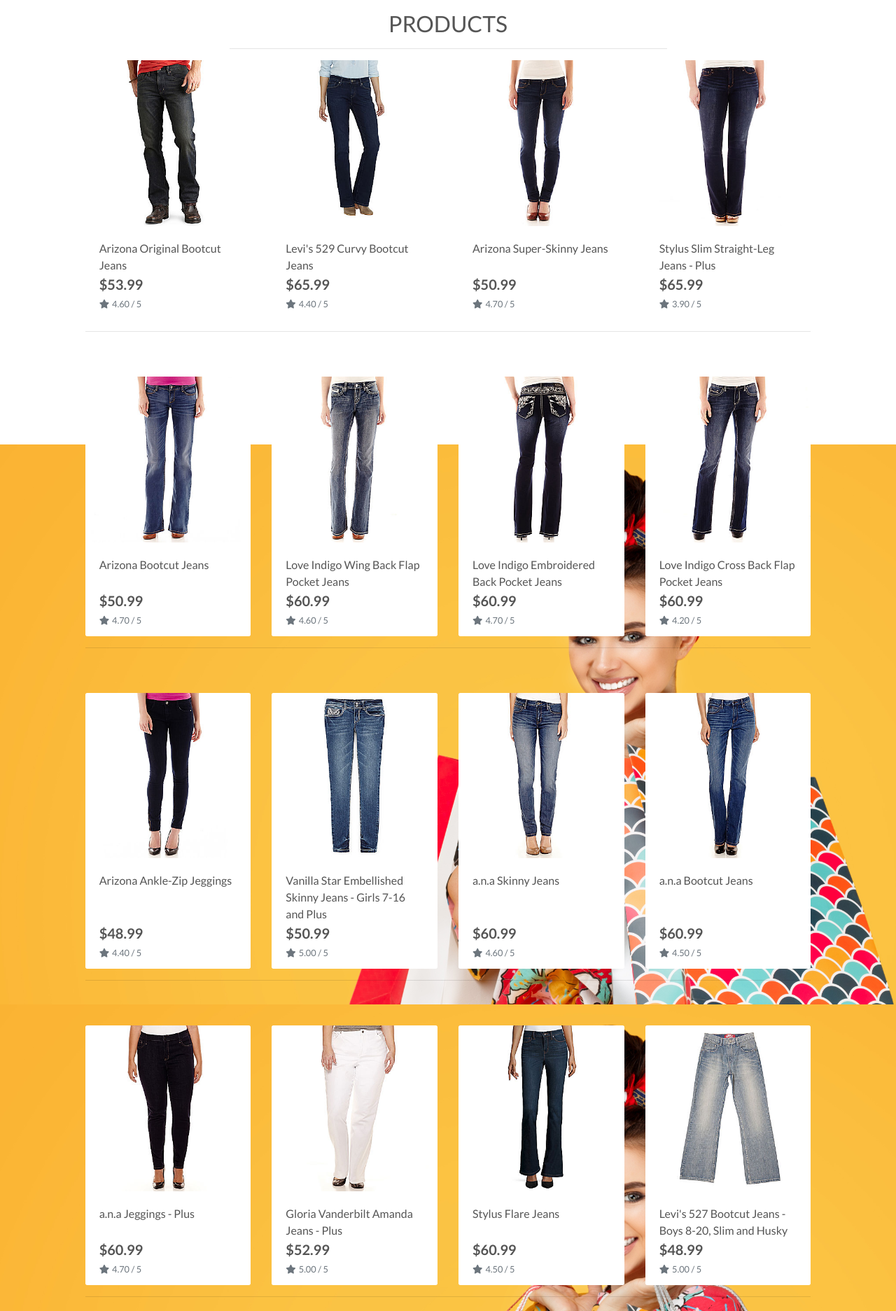
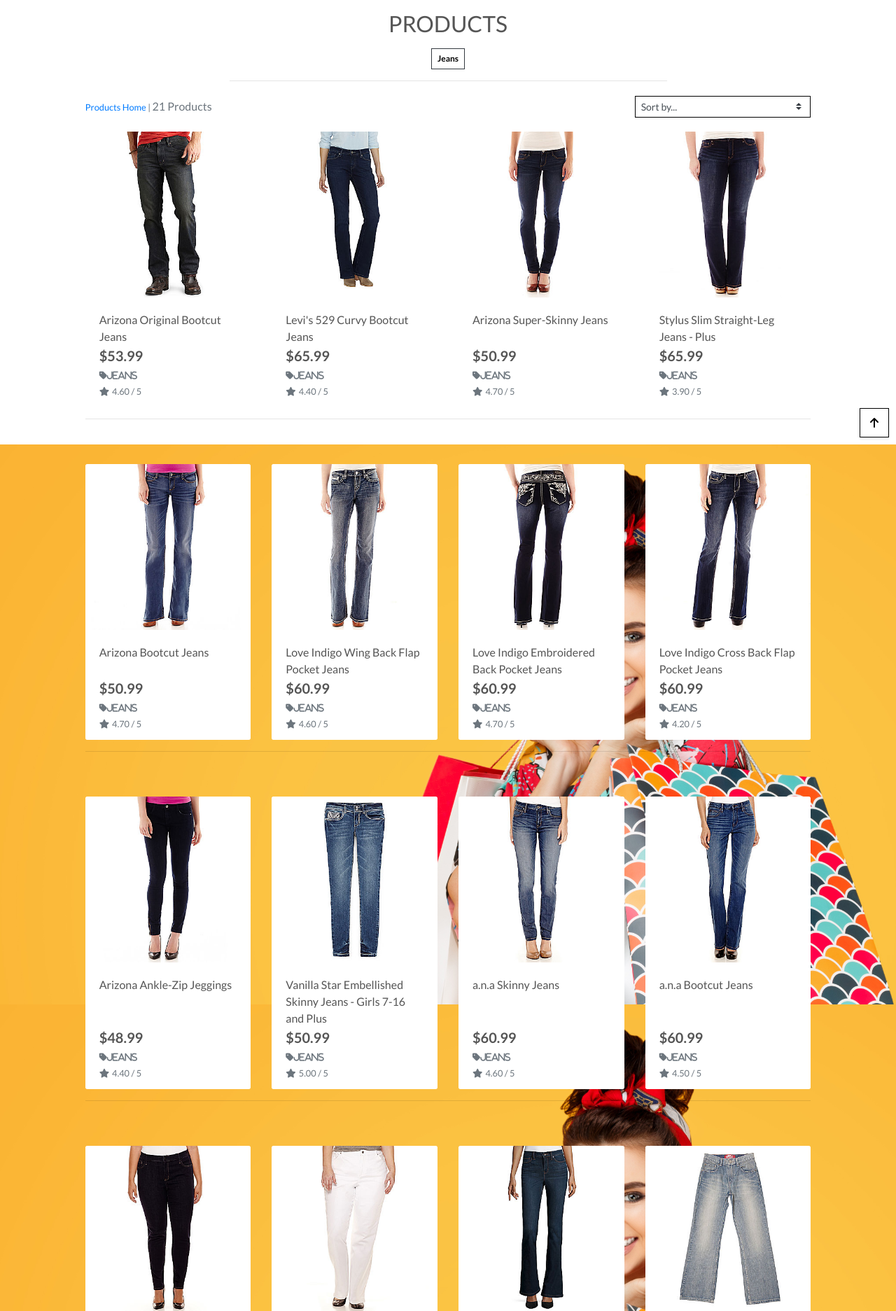
Before and after one commit to WorkingEdge/jc_bout_ado_1, a Django app: page /products/?category=jeans in a window 1280 px wide. Shown: the part 165-2038 px from the top of the page at 70% size. Run offline with Django 3.2, Linux system fonts and the light colour scheme; data comes from the database, SQL or seed files in the repository; some libraries are stand-ins or nearby versions.

Commit message:
Finish sorting vids

```diff
--- a/products/templates/products/products.html
+++ b/products/templates/products/products.html
@@ -15,12 +15,42 @@
     <div class="row">
         <div class="col text-center mt-3">
             <h2 class="logo-font">Products</h2>
+            {% for c in current_categories %}
+                    <a class="category-badge text-decoration-none" href="{% url 'products' %}?category={{ c.name }}">
+                        <span class="p-2 mt-2 badge badge-white text-black rounded-0 border border-dark">{{ c.friendly_name }}</span>
+                    </a>
+                {% endfor %}
             <hr class="w-50 mb-1">
         </div>
     </div>
     <div class="row">
         <div class="product-container col-10 offset-1">
-            <div class="row mt-1 mb-2"></div>
+            <div class="row mt-1 mb-2">
+                <div class="col-12 col-md-6 my-auto order-md-last d-flex justify-content-center justify-content-md-end">
+                    <div class="sort-select-wrapper w-50">
+                        <select id="sort-selector" class="custom-select custom-select-sm rounded-0 border border-{% if current_sorting != 'None_None' %}info{% else %}black{% endif %}">
+                            <option value="reset" {% if current_sorting == 'None_None' %}selected{% endif %}>Sort by...</option>
+                            <option value="price_asc" {% if current_sorting == 'price_asc' %}selected{% endif %}>Price (low to high)</option>
+                            <option value="price_desc" {% if current_sorting == 'price_desc' %}selected{% endif %}>Price (high to low)</option>
+                            <option value="rating_asc" {% if current_sorting == 'rating_asc' %}selected{% endif %}>Rating (low to high)</option>
+                            <option value="rating_desc" {% if current_sorting == 'rating_desc' %}selected{% endif %}>Rating (high to low)</option>
+                            <option value="name_asc" {% if current_sorting == 'name_asc' %}selected{% endif %}>Name (A-Z)</option>
+                            <option value="name_desc" {% if current_sorting == 'name_desc' %}selected{% endif %}>Name (Z-A)</option>
+                            <option value="category_asc" {% if current_sorting == 'category_asc' %}selected{% endif %}>Category (A-Z)</option>
+                            <option value="category_desc" {% if current_sorting == 'category_desc' %}selected{% endif %}>Category (Z-A)</option>
+                        </select>
+                    </div>
+                </div>
+                <div class="col-12 col-md-6 order-md-first">
+                    <p class="text-muted mt-3 text-center text-md-left">
+                        {% if search_term or current_categories or current_sorting != 'None_None' %}
+                            <span class="small"><a href="{% url 'products' %}">Products Home</a> | </span>
+                        {% endif %}
+                        {{ products|length }} Products{% if search_term %} found for <strong>"{{ search_term }}"</strong>{% endif %}
+                    </p>
+                </div>
+
+            </div>
             <div class="row">
                 {% for product in products %}
                 <div class="col-sm-6 col-md-6 col-lg-4 col-xl-3">
@@ -41,6 +71,13 @@
                             <div class="row">
                                 <div class="col">
                                     <p class="lead mb-0 text-left font-weight-bold">${{ product.price }}</p>
+                                    {% if product.category %}
+                                        <p class="small mt-1 mb-0">
+                                            <a class="text-muted" href="{% url 'products' %}?category={{ product.category.name }}">
+                                                <i class="fas fa-tag mr-2">{{ product.category.friendly_name }}</i>
+                                            </a>
+                                        </p>
+                                    {% endif %}
                                     {% if product.rating %}
                                         <small class="text-muted"><i class="fas fa-star mr-1"></i>{{ product.rating }} / 5</small>
                                     {% else %}
@@ -76,5 +113,40 @@
         </div>
     </div>
 </div>
+<div class="btt-button shadow-sm rounded-0 border border-black">
+    <a class="btt-link d-flex h-100">
+        <i class="fas fa-arrow-up text-black mx-auto my-auto"></i>
+    </a>
+</div>
+{% endblock %}
+{% block postloadjs %}
+    {{ block.super }}
+    <script type="text/javascript">
+		$('.btt-link').click(function(e) {
+			window.scrollTo(0,0)
+		})
+	</script>
 
+    <script type="text/javascript">
+        $('#sort-selector').change(function() {
+            var selector = $(this);
+            var currentUrl = new URL(window.location);
+
+            var selectedVal = selector.val();
+            if(selectedVal != "reset"){
+                var sort = selectedVal.split("_")[0];
+                var direction = selectedVal.split("_")[1];
+
+                currentUrl.searchParams.set("sort", sort);
+                currentUrl.searchParams.set("direction", direction);
+
+                window.location.replace(currentUrl);
+            } else {
+                currentUrl.searchParams.delete("sort");
+                currentUrl.searchParams.delete("direction");
+
+                window.location.replace(currentUrl);
+            }
+        })
+    </script>
 {% endblock %}
--- a/products/views.py
+++ b/products/views.py
@@ -1,6 +1,7 @@
 from django.shortcuts import render, redirect, reverse, get_object_or_404
 from django.contrib import messages
 from django.db.models import Q # read the django query docs re 'Q'
+from django.db.models.functions import Lower #Needed to lower case the name in all_products(request)
 from .models import Product, Category #Import the Product and Category model from the models.py module in teh same directory as this
 
 # Create your views here
@@ -20,9 +21,11 @@ def all_products(request):
         if 'sort' in request.GET:
             sortkey = request.GET['sort']
             sort = sortkey
-            #if sortkey == 'name':
-            #    sortkey = 'lower_name'
-            #   products = products.annotate(lower_name=Lower('name'))
+            if sortkey == 'name':
+                sortkey = 'lower_name'
+                products = products.annotate(lower_name=Lower('name'))
+            if sortkey == 'category':
+                sortkey = 'category__name'
             if 'direction' in request.GET:
                 direction = request.GET['direction']
                 if direction == 'desc':
--- a/static/css/base.css
+++ b/static/css/base.css
@@ -69,6 +69,21 @@ body {
     background: white;
     z-index: -1;
 }
+a.category-badge > span.badge:hover {
+    background: #212529 !important;
+    color: #fff !important;
+}
+.btt-button{
+    height: 42px;
+    width: 42px;
+    position: fixed;
+    bottom: 10px;
+    right: 10px;
+}
+
+.btt-link{
+    cursor: pointer;
+}
 
 /* -------------------------------- Media Queries */
 
```
Also changed, not shown: products/templates/products/product_detail.html (+7 -0 lines).
